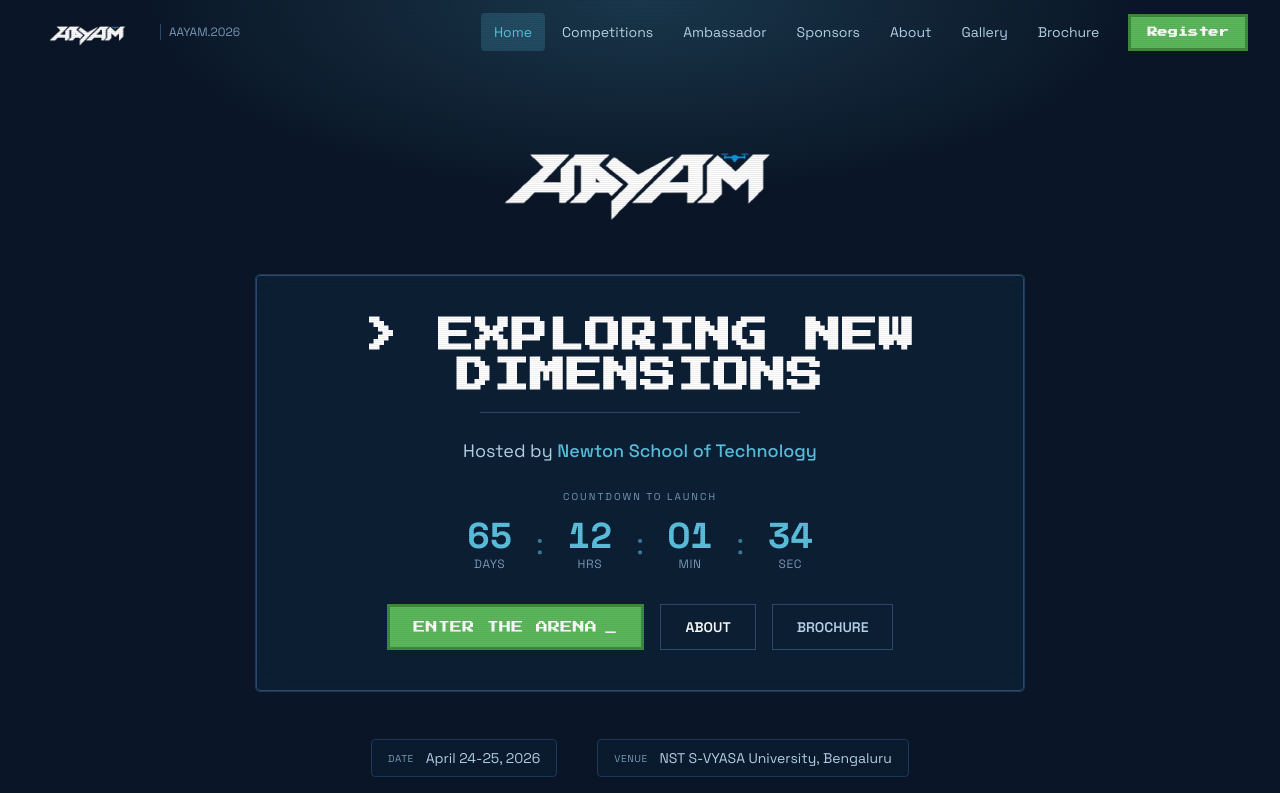
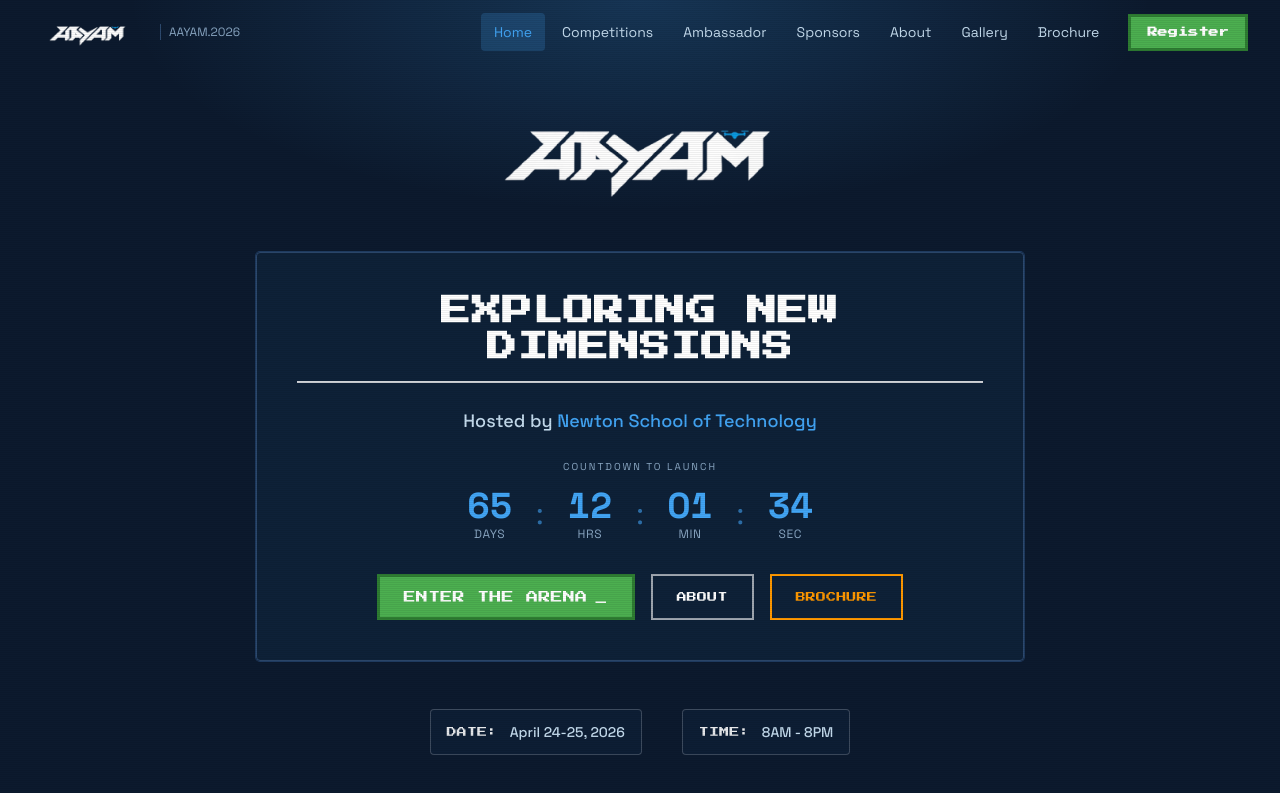
Before and after one commit to geetxnshgoyal/aayam, a Next.js app: page / in a window 1280 px wide. Shown: the top 793 px of the page. Built offline with nearby package versions, Linux system fonts and the light colour scheme.

Commit message:
updated design

```diff
--- a/app/globals.css
+++ b/app/globals.css
@@ -10,35 +10,35 @@
 }
 
 :root {
-  /* Poster-style: deep blue, white text, green CTA, orange accent */
-  --bg-deep: #0a1628;
-  --bg-card: #0d2137;
-  --bg-elevated: #132a45;
+  /* CAMPFIRE-style: royal blue, white, green CTA, orange/red fire accent */
+  --bg-deep: #0c1a2e;
+  --bg-card: #0f2239;
+  --bg-elevated: #152d4a;
   --border-subtle: #1e3a5f;
   --border-accent: #2d4a6f;
   --text-primary: #ffffff;
-  --text-secondary: #b8d4e8;
-  --text-muted: #7a9bb8;
-  /* Primary CTA — light green with darker border (poster button) */
-  --accent-primary: #5cb85c;
-  --accent-primary-border: #3d8b3d;
-  --accent-primary-hover: #6fd46f;
-  --glow-primary: rgba(92, 184, 92, 0.25);
-  /* Secondary — cyan/light blue */
-  --accent-cyan: #5bc0de;
-  --accent-cyan-muted: rgba(91, 192, 222, 0.2);
-  /* Warm accent — orange/red (poster fire) */
-  --accent-orange: #f0ad4e;
-  --accent-red: #d9534f;
-  --accent-amber: #f0ad4e;
-  --accent-amber-muted: rgba(240, 173, 78, 0.2);
+  --text-secondary: #c5dcee;
+  --text-muted: #8ba8c4;
+  /* Primary CTA — vibrant green, darker border (poster button) */
+  --accent-primary: #4caf50;
+  --accent-primary-border: #2e7d32;
+  --accent-primary-hover: #66bb6a;
+  --glow-primary: rgba(76, 175, 80, 0.3);
+  /* Secondary — bright blue (dinosaur/water) */
+  --accent-cyan: #42a5f5;
+  --accent-cyan-muted: rgba(66, 165, 245, 0.2);
+  /* Warm accent — orange/red (poster campfire) */
+  --accent-orange: #ff9800;
+  --accent-red: #e53935;
+  --accent-amber: #ffb74d;
+  --accent-amber-muted: rgba(255, 152, 0, 0.2);
   /* Legacy */
   --phosphor-green: var(--accent-primary);
   --phosphor-amber: var(--accent-amber);
   --phosphor-cyan: var(--accent-cyan);
   --horror-magenta: var(--accent-primary);
   --horror-cyan: var(--accent-cyan);
-  --energy: #0a1628;
+  --energy: #0c1a2e;
   --dc1426: var(--accent-primary);
   --black-red: var(--bg-card);
   --midich: var(--bg-card);
--- a/app/layout.tsx
+++ b/app/layout.tsx
@@ -76,7 +76,7 @@
 };
 
 export const viewport: Viewport = {
-  themeColor: "#0a1628",
+  themeColor: "#0c1a2e",
   width: "device-width",
   initialScale: 1,
 };
--- a/app/page.tsx
+++ b/app/page.tsx
@@ -78,29 +78,30 @@
             </div>
           </motion.div>
 
-          <div className="terminal-border bg-[var(--bg-card)]/90 backdrop-blur-md p-6 md:p-10 rounded-sm max-w-3xl mx-auto">
+          <div className="terminal-border bg-[var(--bg-card)]/95 backdrop-blur-sm p-6 md:p-10 rounded-sm max-w-3xl mx-auto border-white/10">
             <motion.h1
               id="hero-heading"
               initial={{ y: 12, opacity: 0 }}
               animate={{ y: 0, opacity: 1 }}
               transition={{ duration: 0.5, delay: 0.2 }}
-              className="font-mono text-2xl md:text-4xl font-bold mb-4 text-[var(--text-primary)] tracking-wide"
+              className="font-pixel text-xl md:text-3xl font-bold mb-4 text-[var(--text-primary)] tracking-wide uppercase"
             >
-              &gt; EXPLORING NEW DIMENSIONS
+              EXPLORING NEW DIMENSIONS
             </motion.h1>
+            {/* Poster-style divider line */}
             <motion.div
-              initial={{ width: 0 }}
-              animate={{ width: '100%' }}
-              transition={{ duration: 0.8, delay: 0.4 }}
-              className="h-px bg-[var(--border-accent)] mb-6 max-w-xs mx-auto"
+              initial={{ scaleX: 0 }}
+              animate={{ scaleX: 1 }}
+              transition={{ duration: 0.6, delay: 0.35 }}
+              className="h-[2px] bg-white/80 mb-6 max-w-full origin-center"
             />
             <motion.p
               initial={{ y: 12, opacity: 0 }}
               animate={{ y: 0, opacity: 1 }}
               transition={{ duration: 0.5, delay: 0.35 }}
-              className="text-[var(--text-secondary)] text-base md:text-lg mb-6"
+              className="text-[var(--text-secondary)] text-base md:text-lg mb-6 font-medium"
             >
-              Hosted by <span className="text-[var(--accent-cyan)] font-medium">Newton School of Technology</span>
+              Hosted by <span className="text-[var(--accent-cyan)]">Newton School of Technology</span>
             </motion.p>
 
             <motion.div
@@ -130,7 +131,7 @@
               </Link>
               <Link
                 href="/about"
-                className="inline-flex items-center justify-center gap-2 px-6 py-3 font-mono text-sm font-semibold border border-[var(--border-accent)] text-[var(--text-primary)] hover:border-[var(--accent-cyan)] hover:text-[var(--accent-cyan)] transition-all duration-200"
+                className="inline-flex items-center justify-center gap-2 px-6 py-3 font-pixel text-[10px] border-2 border-white/60 text-[var(--text-primary)] hover:border-[var(--accent-cyan)] hover:bg-white/5 transition-all duration-200"
               >
                 ABOUT
               </Link>
@@ -138,7 +139,7 @@
                 href="/brochure/aayam-sponsorship-booklet-2026.pdf"
                 target="_blank"
                 rel="noopener noreferrer"
-                className="inline-flex items-center justify-center gap-2 px-6 py-3 font-mono text-sm font-semibold border border-[var(--border-accent)] text-[var(--text-secondary)] hover:border-[var(--accent-amber)] hover:text-[var(--accent-amber)] transition-all duration-200"
+                className="inline-flex items-center justify-center gap-2 px-6 py-3 font-pixel text-[10px] border-2 border-[var(--accent-orange)] text-[var(--accent-orange)] hover:bg-[var(--accent-orange)]/20 transition-all duration-200"
               >
                 BROCHURE
               </a>
@@ -149,20 +150,21 @@
             initial={{ scale: 0.98, opacity: 0 }}
             animate={{ scale: 1, opacity: 1 }}
             transition={{ delay: 0.8, duration: 0.4 }}
-            className="flex justify-center gap-6 md:gap-10 flex-wrap max-w-2xl mx-auto mt-12"
+            className="flex flex-col sm:flex-row justify-center gap-6 md:gap-10 flex-wrap max-w-2xl mx-auto mt-12 text-left sm:text-center"
           >
             {[
               { text: 'April 24-25, 2026', label: 'DATE' },
+              { text: '8AM - 8PM', label: 'TIME' },
               { text: 'NST S-VYASA University, Bengaluru', label: 'VENUE' },
             ].map((item) => (
               <div
                 key={item.label}
-                className="flex items-center gap-3 px-4 py-2 rounded border border-[var(--border-subtle)] bg-[var(--bg-card)]/50"
+                className="flex flex-col sm:flex-row sm:items-center gap-1 sm:gap-3 px-4 py-3 rounded border border-white/20 bg-[var(--bg-card)]/70"
               >
-                <span className="font-mono text-[10px] uppercase tracking-wider text-[var(--text-muted)]">
-                  {item.label}
+                <span className="font-pixel text-[10px] uppercase tracking-wider text-white/90">
+                  {item.label}:
                 </span>
-                <span className="text-sm text-[var(--text-secondary)]">{item.text}</span>
+                <span className="text-sm text-[var(--text-secondary)] font-medium">{item.text}</span>
               </div>
             ))}
           </motion.div>
@@ -191,10 +193,11 @@
             whileInView={{ opacity: 1, y: 0 }}
             transition={{ duration: 0.5 }}
             viewport={{ once: true }}
-            className="font-mono text-2xl md:text-4xl font-bold text-center mb-12 text-[var(--text-primary)]"
+            className="font-pixel text-xl md:text-3xl font-bold text-center mb-4 text-[var(--text-primary)] uppercase"
           >
-            &gt; BY THE NUMBERS
+            BY THE NUMBERS
           </motion.h2>
+          <div className="h-[2px] w-32 mx-auto mb-12 bg-white/60" aria-hidden />
 
           <div className="grid grid-cols-2 md:grid-cols-4 gap-4 md:gap-6">
             {stats.map((stat, index) => (
@@ -228,9 +231,10 @@
             viewport={{ once: true }}
             className="text-center mb-12"
           >
-            <h2 id="highlights-heading" className="font-mono text-2xl md:text-4xl font-bold mb-2 text-[var(--text-primary)]">
-              &gt; NEXT DIMENSION
+            <h2 id="highlights-heading" className="font-pixel text-xl md:text-3xl font-bold mb-4 text-[var(--text-primary)] uppercase">
+              NEXT DIMENSION
             </h2>
+            <div className="h-[2px] w-32 mx-auto mb-4 bg-white/60" aria-hidden />
             <p className="text-[var(--text-secondary)]">Build beyond limits. Compete for glory.</p>
           </motion.div>
 
@@ -274,8 +278,8 @@
             viewport={{ once: true }}
             className="terminal-border bg-[var(--bg-card)] p-10 md:p-14 rounded-sm"
           >
-            <h2 id="cta-heading" className="font-mono text-2xl md:text-4xl font-bold mb-6 text-[var(--text-primary)]">
-              &gt; WHERE INNOVATION MEETS POSSIBILITY
+            <h2 id="cta-heading" className="font-pixel text-xl md:text-3xl font-bold mb-6 text-[var(--text-primary)] uppercase">
+              WHERE INNOVATION MEETS POSSIBILITY
             </h2>
             <p className="text-[var(--text-secondary)] text-lg mb-10 max-w-xl mx-auto">
               6+ competitions. ₹2L+ in prizes. 3000+ innovators.{' '}
--- a/components/HeroParticles.tsx
+++ b/components/HeroParticles.tsx
@@ -32,7 +32,7 @@
       ))}
       {dots.slice(0, 6).map((d) => (
         <div
-          key={`cyan-${d.id}`}
+          key={`w-${d.id}`}
           className="absolute rounded-full bg-[var(--text-primary)] motion-reduce:animate-none"
           style={{
             width: d.size,
@@ -45,6 +45,22 @@
           }}
         />
       ))}
+      {/* Orange accent (poster campfire) */}
+      {[0, 1, 2].map((i) => (
+        <div
+          key={`orange-${i}`}
+          className="absolute rounded-full bg-[var(--accent-orange)] motion-reduce:animate-none"
+          style={{
+            width: 3,
+            height: 3,
+            left: `${15 + i * 25}%`,
+            top: `${70 + i * 8}%`,
+            opacity: 0.25,
+            animation: `float-dot ${10 + i * 2}s ease-in-out infinite`,
+            animationDelay: `${i * 1.5}s`,
+          }}
+        />
+      ))}
     </div>
   );
 }
--- a/components/RetroTechBackground.tsx
+++ b/components/RetroTechBackground.tsx
@@ -9,60 +9,60 @@
       className="retro-tech-bg fixed inset-0 -z-[1] overflow-hidden bg-[var(--bg-deep)]"
       aria-hidden
     >
-      {/* Subtle polka-dot texture (poster-style) */}
+      {/* Poster-style polka-dot texture (darker dots on blue) */}
       <div
-        className="absolute inset-0 opacity-30 motion-reduce:opacity-20"
+        className="absolute inset-0 opacity-40 motion-reduce:opacity-25"
         style={{
-          backgroundImage: 'radial-gradient(circle at center, rgba(0,0,0,0.25) 1px, transparent 1px)',
-          backgroundSize: '20px 20px',
+          backgroundImage: 'radial-gradient(circle at center, rgba(0,0,0,0.35) 1.5px, transparent 1.5px)',
+          backgroundSize: '24px 24px',
         }}
       />
-      {/* Base gradient — cyan + soft blue */}
+      {/* Base gradient — bright blue + soft orange glow */}
       <div
-        className="absolute inset-0 opacity-50 motion-reduce:opacity-30"
+        className="absolute inset-0 opacity-60 motion-reduce:opacity-35"
         style={{
           background: `
-            radial-gradient(ellipse 100% 80% at 30% 20%, rgba(91, 192, 222, 0.1) 0%, transparent 45%),
-            radial-gradient(ellipse 80% 60% at 70% 70%, rgba(255, 255, 255, 0.03) 0%, transparent 50%),
-            radial-gradient(ellipse 60% 50% at 50% 50%, rgba(240, 173, 78, 0.04) 0%, transparent 55%)
+            radial-gradient(ellipse 100% 80% at 30% 20%, rgba(66, 165, 245, 0.12) 0%, transparent 45%),
+            radial-gradient(ellipse 80% 60% at 70% 70%, rgba(255, 255, 255, 0.04) 0%, transparent 50%),
+            radial-gradient(ellipse 60% 50% at 50% 80%, rgba(255, 152, 0, 0.06) 0%, transparent 50%)
           `,
           animation: 'gradient-drift 20s ease-in-out infinite alternate',
         }}
       />
 
-      {/* Main grid — neutral white/gray */}
+      {/* Main grid — neutral white (poster-style) */}
       <div
-        className="absolute inset-0 grid-move opacity-20 motion-reduce:opacity-10"
+        className="absolute inset-0 grid-move opacity-[0.18] motion-reduce:opacity-[0.1]"
         style={{
           backgroundImage: `
-            linear-gradient(rgba(148, 163, 184, 0.25) 1px, transparent 1px),
-            linear-gradient(90deg, rgba(148, 163, 184, 0.25) 1px, transparent 1px)
+            linear-gradient(rgba(255, 255, 255, 0.12) 1px, transparent 1px),
+            linear-gradient(90deg, rgba(255, 255, 255, 0.12) 1px, transparent 1px)
           `,
-          backgroundSize: '56px 56px',
+          backgroundSize: '48px 48px',
         }}
       />
 
-      {/* Secondary grid — cyan tint, subtle */}
+      {/* Secondary grid — bright blue tint */}
       <div
-        className="absolute inset-0 grid-move-slow opacity-[0.12] motion-reduce:opacity-[0.06]"
+        className="absolute inset-0 grid-move-slow opacity-[0.1] motion-reduce:opacity-[0.05]"
         style={{
           backgroundImage: `
-            linear-gradient(rgba(34, 211, 238, 0.2) 1px, transparent 1px),
-            linear-gradient(90deg, rgba(34, 211, 238, 0.2) 1px, transparent 1px)
+            linear-gradient(rgba(66, 165, 245, 0.15) 1px, transparent 1px),
+            linear-gradient(90deg, rgba(66, 165, 245, 0.15) 1px, transparent 1px)
           `,
           backgroundSize: '28px 28px',
         }}
       />
 
-      {/* CRT scan line — cyan, subtle */}
+      {/* CRT scan line — soft white/blue */}
       <div
-        className="absolute inset-0 pointer-events-none scan-sweep opacity-30 motion-reduce:opacity-15"
+        className="absolute inset-0 pointer-events-none scan-sweep opacity-25 motion-reduce:opacity-12"
         style={{
           background: `
             linear-gradient(
               transparent 0%, transparent 42%,
-              rgba(34, 211, 238, 0.12) 48%, rgba(34, 211, 238, 0.18) 50%,
-              rgba(34, 211, 238, 0.12) 52%, transparent 58%, transparent 100%
+              rgba(255, 255, 255, 0.06) 48%, rgba(66, 165, 245, 0.1) 50%,
+              rgba(255, 255, 255, 0.06) 52%, transparent 58%, transparent 100%
             )
           `,
           backgroundSize: '100% 300%',
@@ -78,7 +78,7 @@
             style={{
               top: `${top * 100}%`,
               animationDelay: `${i * 2.5}s`,
-              background: 'linear-gradient(90deg, transparent 0%, rgba(34, 211, 238, 0.35) 20%, rgba(248, 250, 252, 0.2) 50%, rgba(34, 211, 238, 0.35) 80%, transparent 100%)',
+              background: 'linear-gradient(90deg, transparent 0%, rgba(66, 165, 245, 0.3) 20%, rgba(255, 255, 255, 0.15) 50%, rgba(66, 165, 245, 0.3) 80%, transparent 100%)',
               backgroundSize: '200% 100%',
             }}
           />
@@ -89,14 +89,14 @@
       <div
         className="absolute top-0 bottom-0 w-24 left-0 opacity-[0.15] motion-reduce:opacity-[0.08] data-flow-vertical"
         style={{
-          background: 'linear-gradient(180deg, transparent 0%, rgba(34, 211, 238, 0.12) 25%, transparent 50%, rgba(34, 211, 238, 0.08) 75%, transparent 100%)',
+          background: 'linear-gradient(180deg, transparent 0%, rgba(66, 165, 245, 0.1) 25%, transparent 50%, rgba(66, 165, 245, 0.08) 75%, transparent 100%)',
           backgroundSize: '100% 200%',
         }}
       />
       <div
         className="absolute top-0 bottom-0 w-24 right-0 opacity-[0.15] motion-reduce:opacity-[0.08] data-flow-vertical data-flow-reverse"
         style={{
-          background: 'linear-gradient(180deg, transparent 0%, rgba(34, 211, 238, 0.12) 25%, transparent 50%, rgba(34, 211, 238, 0.08) 75%, transparent 100%)',
+          background: 'linear-gradient(180deg, transparent 0%, rgba(66, 165, 245, 0.1) 25%, transparent 50%, rgba(66, 165, 245, 0.08) 75%, transparent 100%)',
           backgroundSize: '100% 200%',
         }}
       />
```
